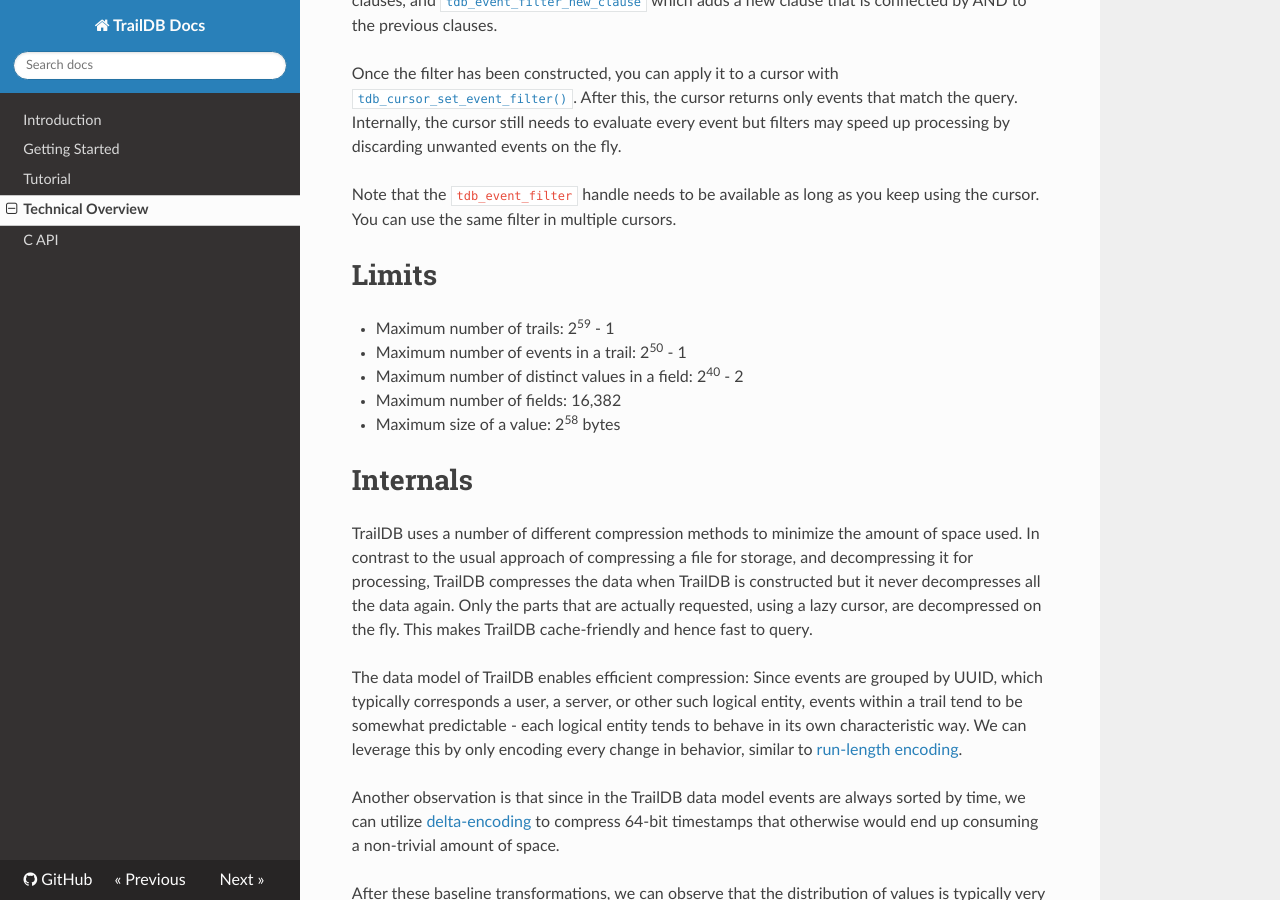
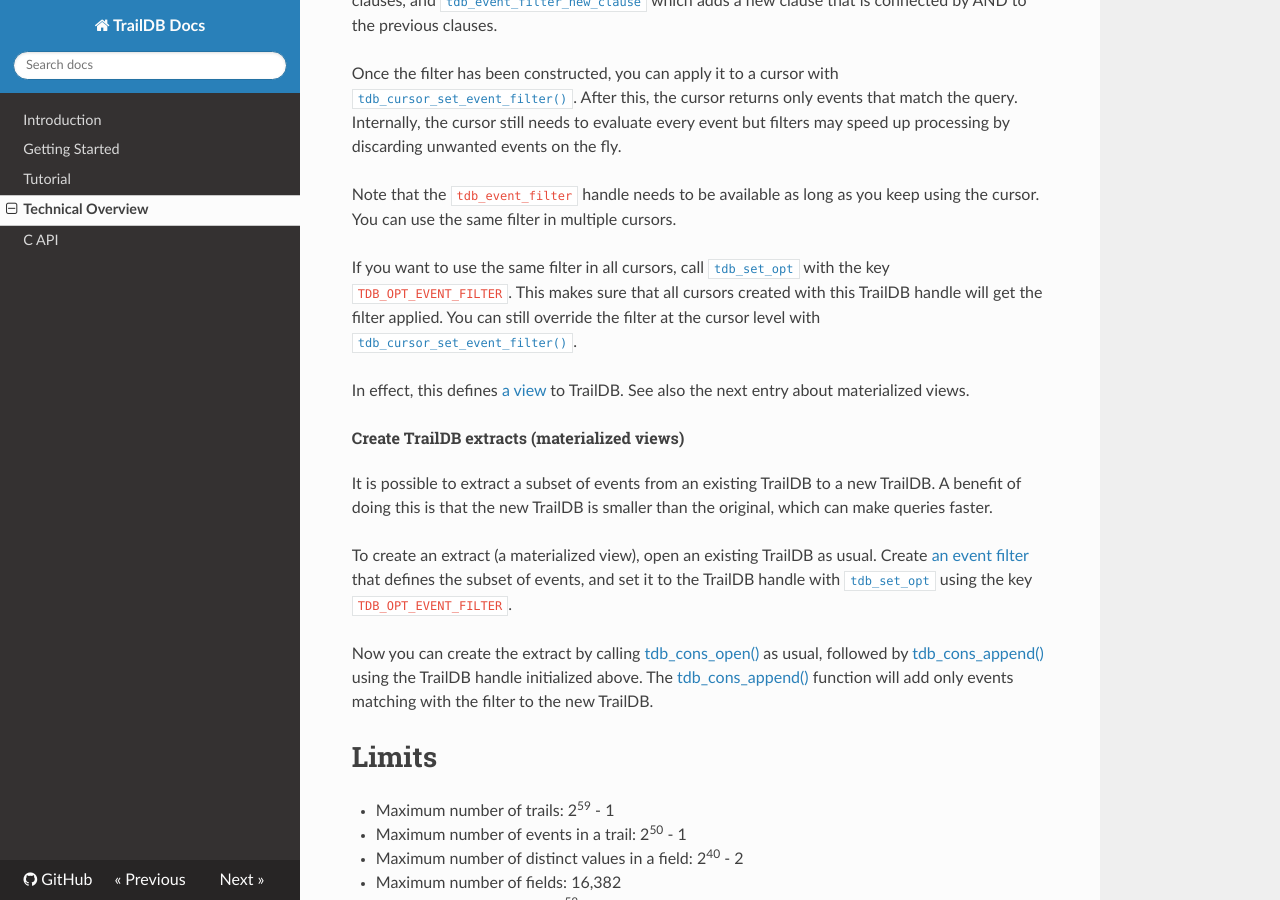
Before and after one commit to traildb/traildb, an MkDocs documentation site: the page built from doc/docs/technical_overview.md, in a window 1280 px wide and 900 px high, scrolled down 3116 px. Built offline with MkDocs 1.6.1, drawn with Linux system fonts in a browser that asks for light colours; nearby versions of some CDN libraries; old or Windows-style settings are respelled for this version of MkDocs.

Commit message:
add documentation for TDB_OPT_EVENT_FILTER

```diff
--- a/doc/docs/technical_overview.md
+++ b/doc/docs/technical_overview.md
@@ -150,6 +150,34 @@
 as you keep using the cursor. You can use the same filter in multiple
 cursors.
 
+If you want to use the same filter in all cursors, call
+[`tdb_set_opt`](api/#tdb_set_opt) with the key `TDB_OPT_EVENT_FILTER`.
+This makes sure that all cursors created with this TrailDB
+handle will get the filter applied. You can still override the filter
+at the cursor level with [`tdb_cursor_set_event_filter()`](api/#tdb_cursor_set_event_filter).
+
+In effect, this defines [a
+view](https://en.wikipedia.org/wiki/View_(SQL)) to TrailDB. See also
+the next entry about materialized views.
+
+###### Create TrailDB extracts (materialized views)
+
+It is possible to extract a subset of events from an existing TrailDB
+to a new TrailDB. A benefit of doing this is that the new TrailDB is
+smaller than the original, which can make queries faster.
+
+To create an extract (a materialized view), open an existing TrailDB
+as usual. Create [an event filter](api/#event_filters) that defines the
+subset of events, and set it to the TrailDB handle with
+[`tdb_set_opt`](api/#tdb_set_opt) using the key `TDB_OPT_EVENT_FILTER`.
+
+Now you can create the extract by calling
+[tdb_cons_open()](api/#tdb_cons_open) as usual, followed by
+[tdb_cons_append()](api/#tdb_cons_append) using the TrailDB handle
+initialized above. The [tdb_cons_append()](api/#tdb_cons_append)
+function will add only events matching with the filter to the new
+TrailDB.
+
 # Limits
 
  - Maximum number of trails: 2<sup>59</sup> - 1
```
Also changed, not shown: doc/docs/api.md (+11 -3 lines).
